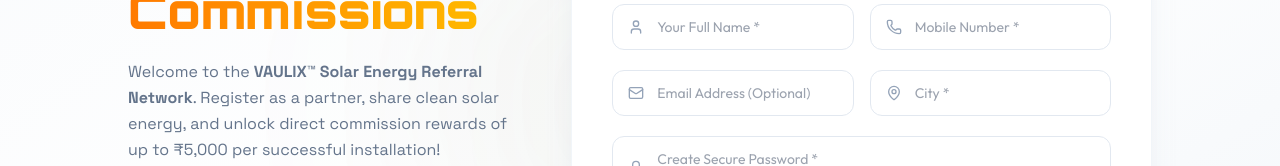
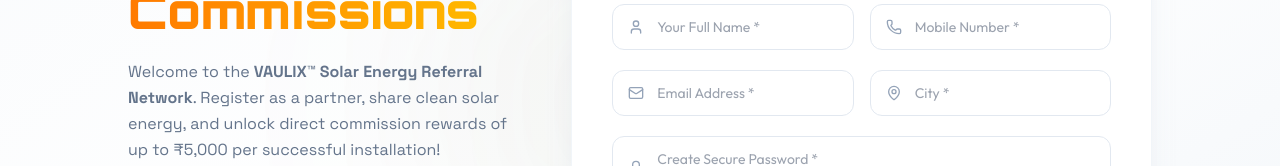
Before and after one commit to digicoders-git/Urban_Energy_Website, a React (Vite) app: page / in a window 1280 px wide. Both pictures are taken after a click on the button "Register as Referrer". Shown: the part 7994-8160 px from the top of the page. Built offline with nearby package versions, Linux system fonts and the light colour scheme; no server answers.

Commit message:
optional remove success

```diff
--- a/src/components/Refer.jsx
+++ b/src/components/Refer.jsx
@@ -840,7 +840,7 @@
                         <Mail className="absolute left-4 top-1/2 -translate-y-1/2 text-slate-400" size={16} />
                         <input
                           type="email"
-                          placeholder="Email Address (Optional)"
+                          placeholder="Email Address *"
                           value={registerForm.email}
                           onChange={(e) => setRegisterForm({ ...registerForm, email: e.target.value })}
                           className="w-full pl-11 pr-4 py-3 border border-slate-200 rounded-xl text-sm outline-none focus:border-orange text-navy font-outfit"
```
